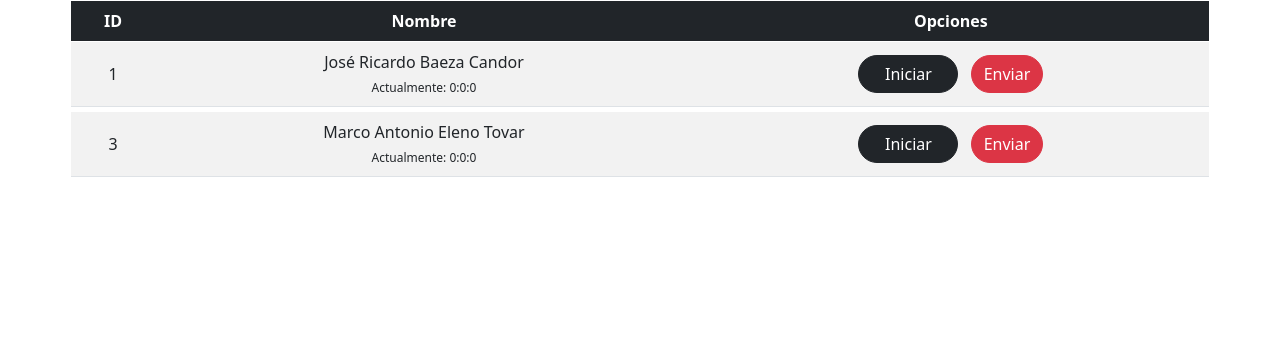
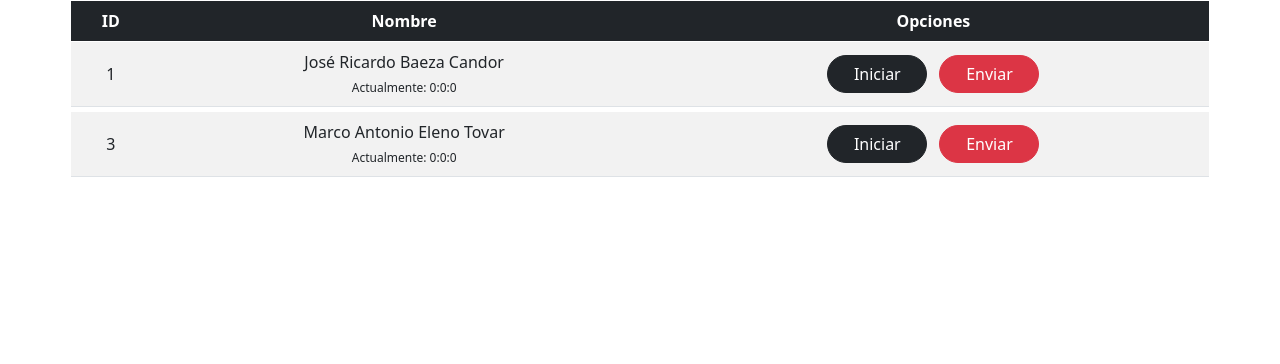
Before and after one commit to M4RCOE/RegistroContador, a CodeIgniter app: page /Contador/index.php/home in a window 1280 px wide. Shown: the part 56-420 px from the top of the page. Run offline with CodeIgniter, Linux system fonts and the light colour scheme; a user stored in the database is signed in; data comes from the database, SQL or seed files in the repository; some libraries are stand-ins or nearby versions.

Commit message:
eighth commit

```diff
--- a/application/views/body.php
+++ b/application/views/body.php
@@ -22,7 +22,7 @@
               echo "<td value='botones'>";
           ?>
             <button class="btn btn-dark m-1 rounded-pill" id=<?php echo $user['id']?> onclick="accionContador(this)" style="width:100px">Iniciar</button>
-            <button class="btn btn-danger m-1 rounded-pill" onclick="accionContador2(this)">Enviar</button>
+            <button class="btn btn-danger m-1 rounded-pill" style="width:100px" onclick="accionContador2(this)">Enviar</button>
           <?php
             echo"</td>";
             echo "</tr>";
```
